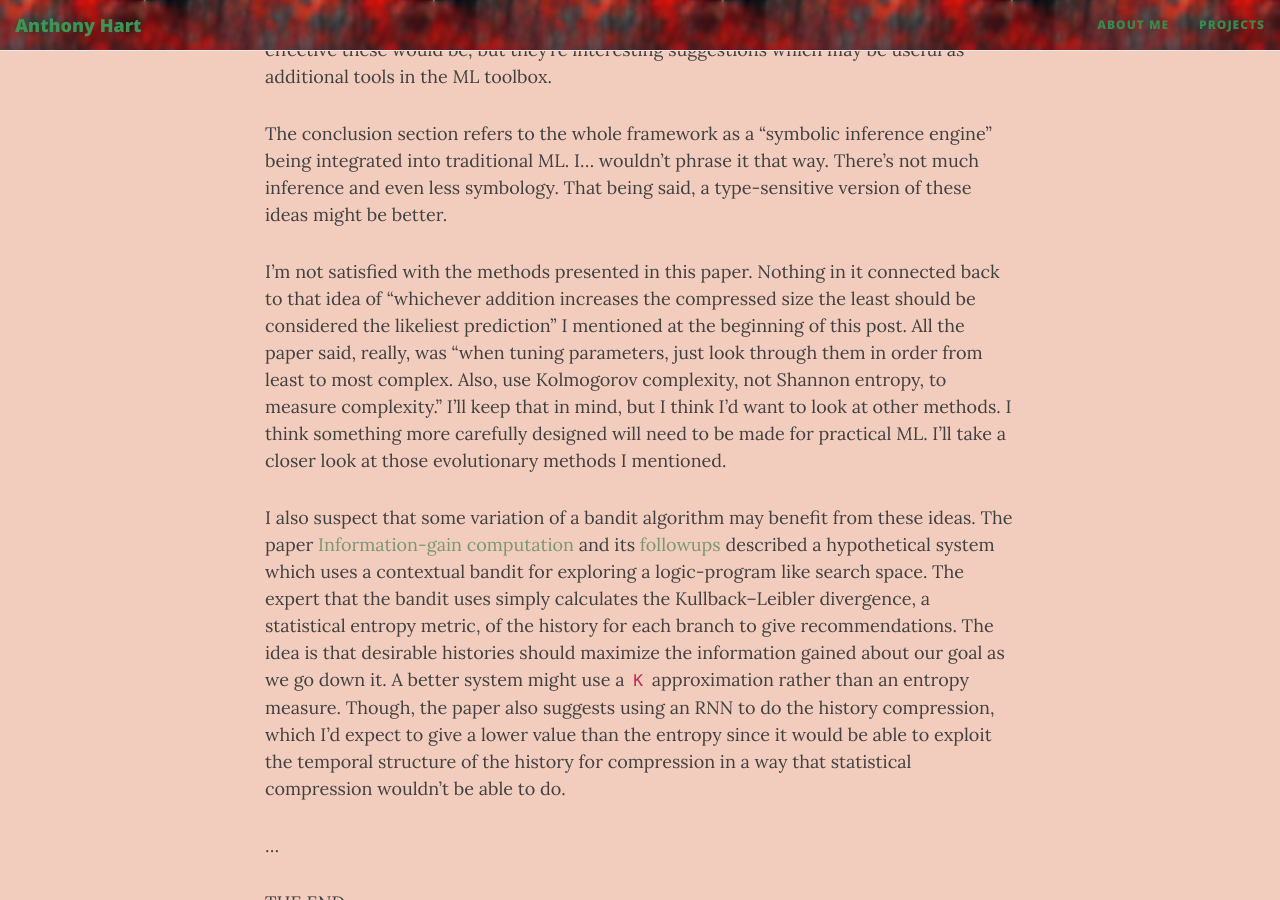
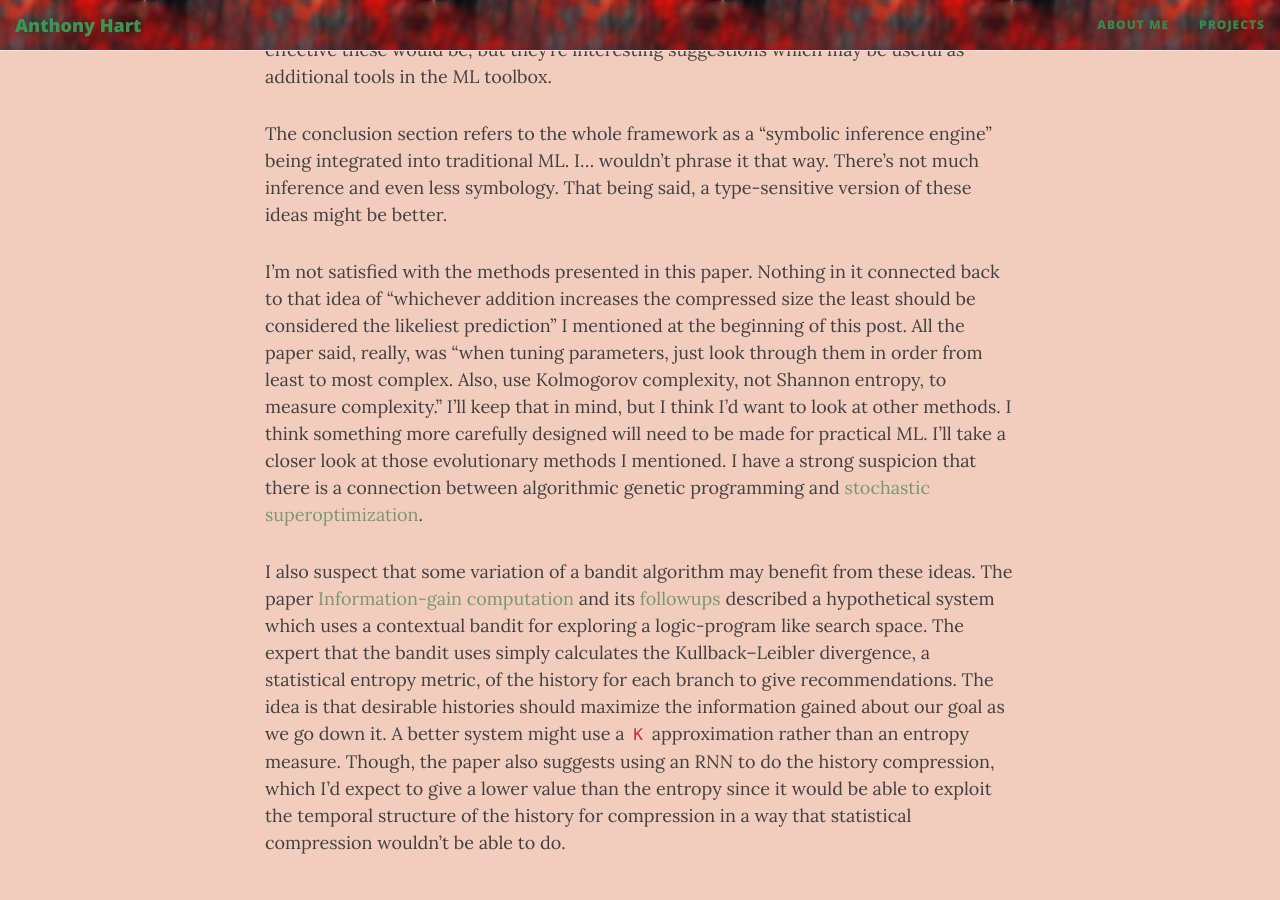
Before and after one commit to AHartNtkn/AHartNtkn.github.io, a Jekyll site: the page built from _posts/2020-09-18-My-(Mis)Adventures-with-Algorithmic-Machine-Learning.md, in a window 1280 px wide and 900 px high, scrolled down 35566 px. Built offline with Jekyll 4.4.1, drawn with Linux system fonts in a browser that asks for light colours; nearby versions of some CDN libraries.

Commit message:
Add note on superoptimization.

```diff
--- a/_posts/2020-09-18-My-(Mis)Adventures-with-Algorithmic-Machine-Learning.md
+++ b/_posts/2020-09-18-My-(Mis)Adventures-with-Algorithmic-Machine-Learning.md
@@ -669,7 +669,7 @@ The rest of the paper just goes through some usage examples. I don't feel the ne
 
 The conclusion section refers to the whole framework as a "symbolic inference engine" being integrated into traditional ML. I... wouldn't phrase it that way. There's not much inference and even less symbology. That being said, a type-sensitive version of these ideas might be better.
 
-I'm not satisfied with the methods presented in this paper. Nothing in it connected back to that idea of "whichever addition increases the compressed size the least should be considered the likeliest prediction" I mentioned at the beginning of this post. All the paper said, really, was "when tuning parameters, just look through them in order from least to most complex. Also, use Kolmogorov complexity, not Shannon entropy, to measure complexity." I'll keep that in mind, but I think I'd want to look at other methods. I think something more carefully designed will need to be made for practical ML. I'll take a closer look at those evolutionary methods I mentioned.
+I'm not satisfied with the methods presented in this paper. Nothing in it connected back to that idea of "whichever addition increases the compressed size the least should be considered the likeliest prediction" I mentioned at the beginning of this post. All the paper said, really, was "when tuning parameters, just look through them in order from least to most complex. Also, use Kolmogorov complexity, not Shannon entropy, to measure complexity." I'll keep that in mind, but I think I'd want to look at other methods. I think something more carefully designed will need to be made for practical ML. I'll take a closer look at those evolutionary methods I mentioned. I have a strong suspicion that there is a connection between algorithmic genetic programming and [stochastic superoptimization](https://cs.stanford.edu/people/eschkufz/docs/asplos_13.pdf).
 
 I also suspect that some variation of a bandit algorithm may benefit from these ideas. The paper [Information-gain computation](https://arxiv.org/abs/1707.01550) and its [followups](https://scholar.google.com/scholar?cites=4074844082910455437&as_sdt=805&sciodt=0,3&hl=en&scioq=Information-gain+computation+in+the+Fifth+system) described a hypothetical system which uses a contextual bandit for exploring a logic-program like search space. The expert that the bandit uses simply calculates the Kullback–Leibler divergence, a statistical entropy metric, of the history for each branch to give recommendations. The idea is that desirable histories should maximize the information gained about our goal as we go down it. A better system might use a `K` approximation rather than an entropy measure. Though, the paper also suggests using an RNN to do the history compression, which I'd expect to give a lower value than the entropy since it would be able to exploit the temporal structure of the history for compression in a way that statistical compression wouldn't be able to do.
 
```
